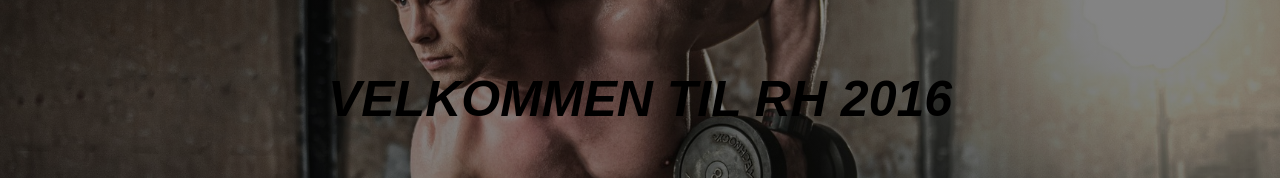
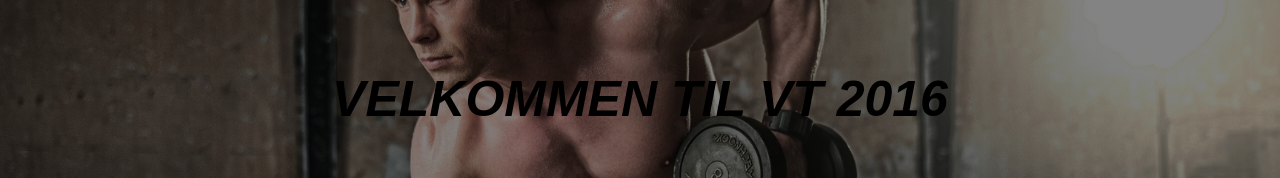
Before and after one commit to rama96x/test, a plain HTML site: page index.html in a window 1280 px wide. Shown: the part 158-336 px from the top of the page. Drawn offline with Linux system fonts and the light colour scheme.

Commit message:
Ændret h1 fra rh til vt

```diff
--- a/index.html
+++ b/index.html
@@ -27,7 +27,7 @@
         <!--selve indholdet-->
         <section class="content">
         <div class ="content_middle">
-            <h1> VELKOMMEN TIL RH 2016</h1>
+            <h1> VELKOMMEN TIL VT 2016</h1>
         </div>
         </section>
     </div>
```
